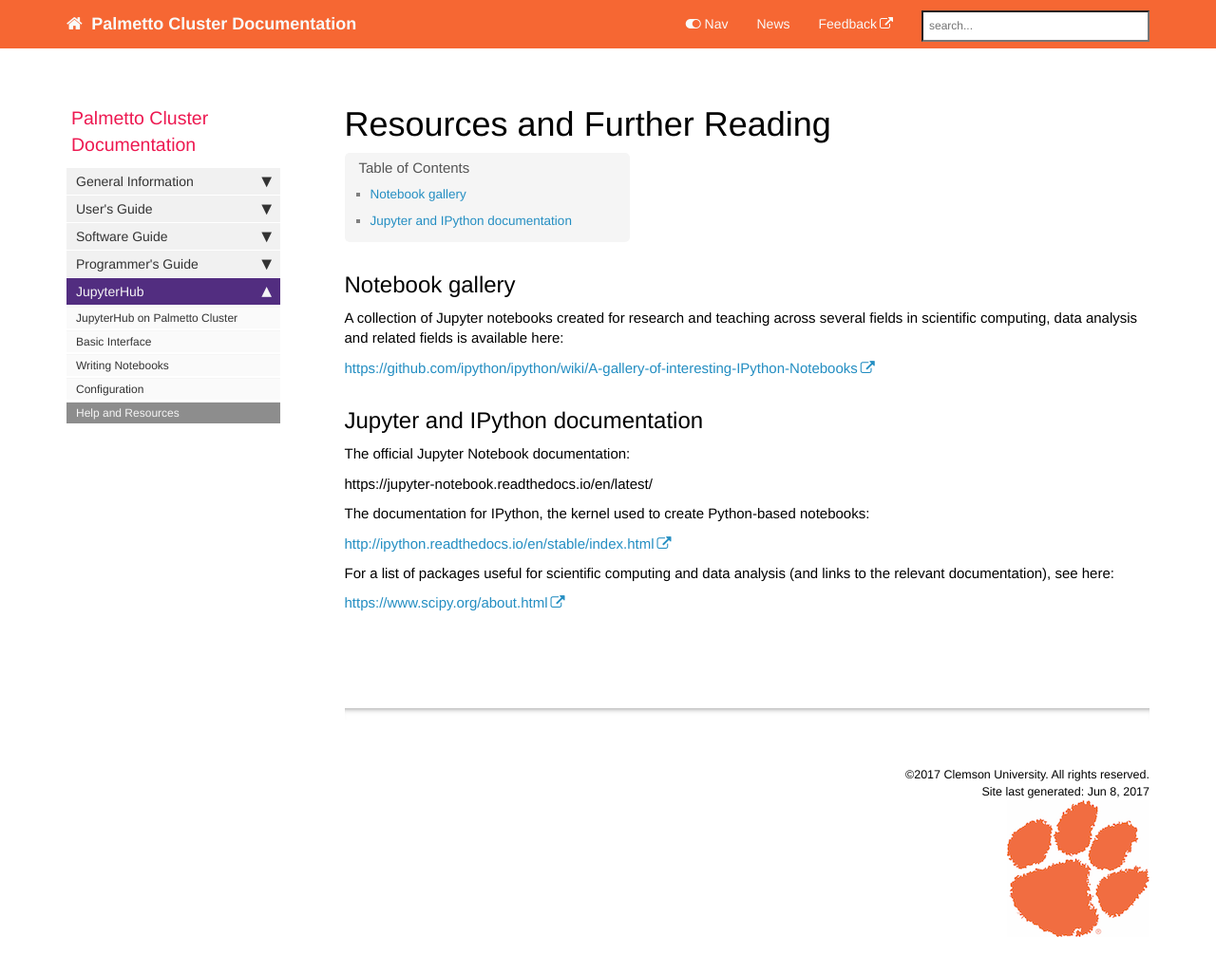
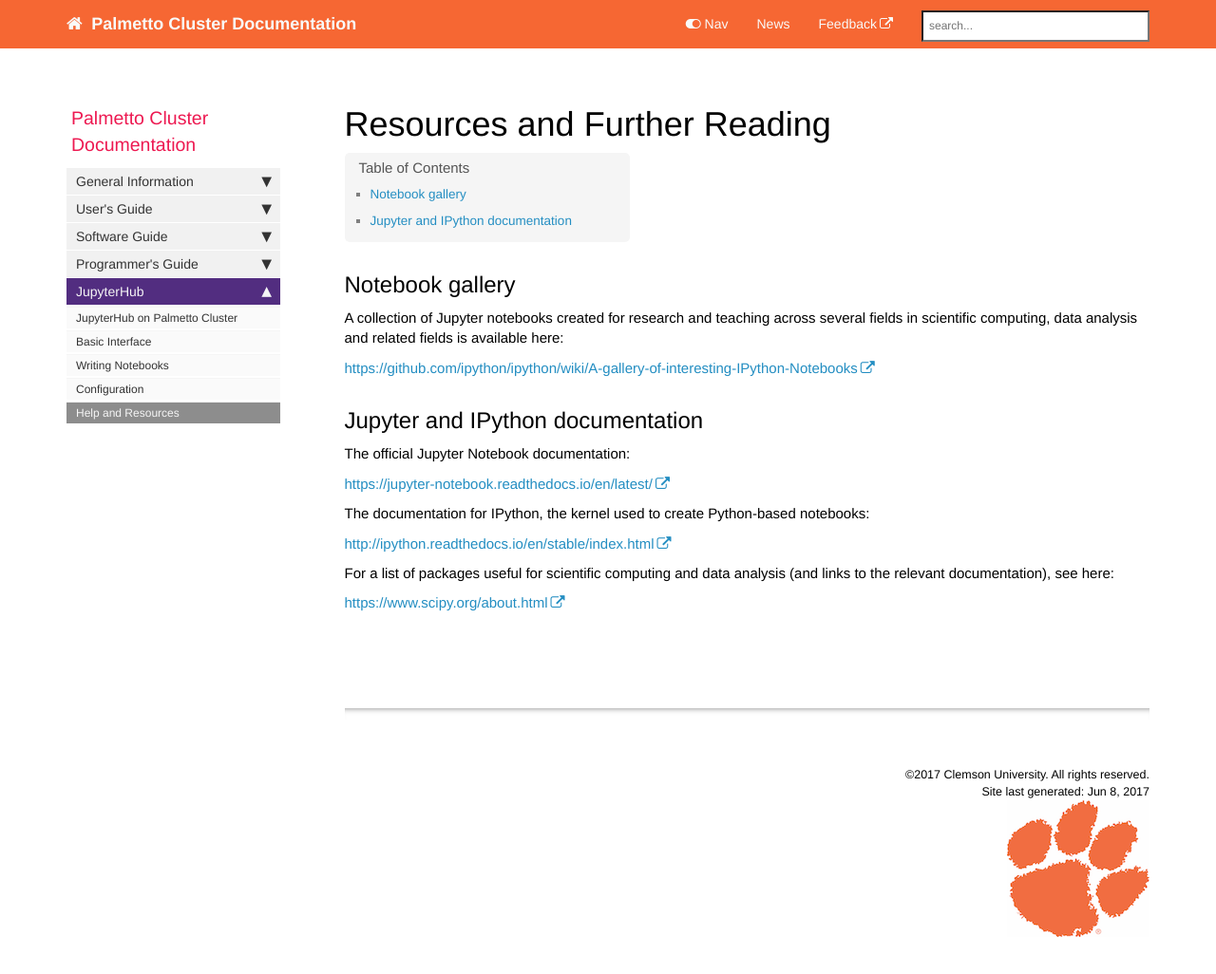
Before and after one commit to clemsonciti/palmetto-documentation, a Jekyll site: the page built from pages/documentation/jupyterhub/jupyterhub_resources.md, in a window 1280 px wide and 1047 px high. Shown: the top 1026 px of the window at 95% size. Built offline with Jekyll 4.4.1, drawn with Linux system fonts in a browser that asks for light colours; nearby versions of some CDN libraries; comment, search, counter and statistics services are not loaded.

Commit message:
Fix another link

```diff
--- a/pages/documentation/jupyterhub/jupyterhub_resources.md
+++ b/pages/documentation/jupyterhub/jupyterhub_resources.md
@@ -15,7 +15,7 @@
 
 The official Jupyter Notebook documentation:
 
-https://jupyter-notebook.readthedocs.io/en/latest/
+<https://jupyter-notebook.readthedocs.io/en/latest/>
 
 The documentation for IPython, the kernel used to create Python-based notebooks:
 
```
